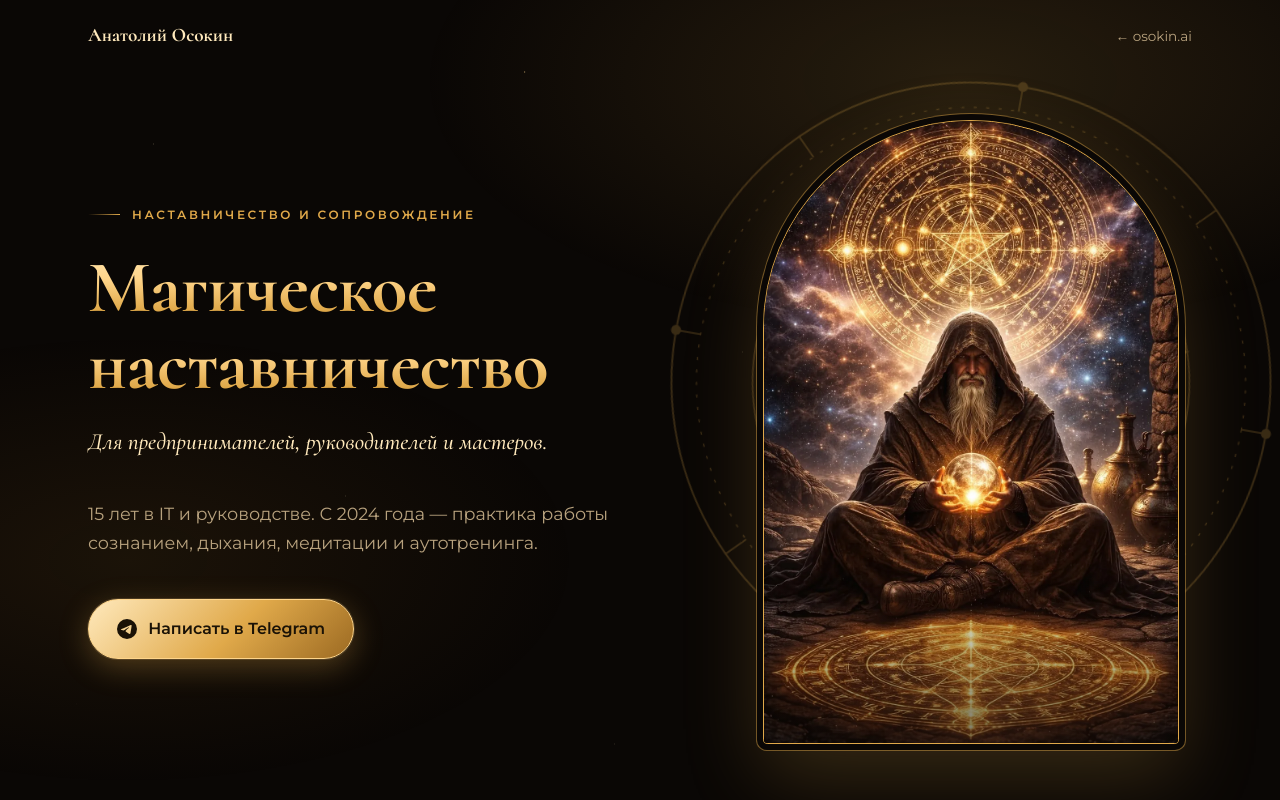
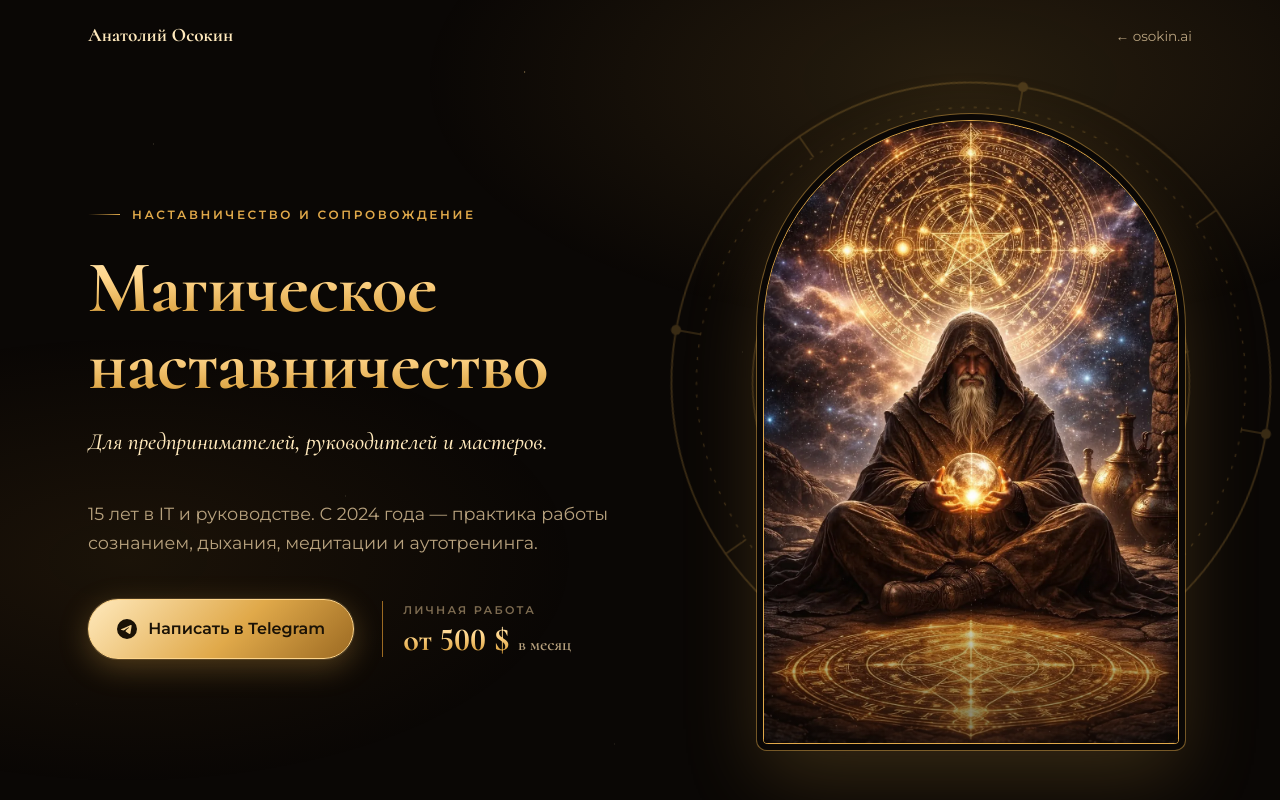
Before and after one commit to anatoly-os/test-landing, a plain HTML site: page magic/index.html in a window 1280 px wide. Shown: the top 800 px of the page. Drawn offline with Linux system fonts and the light colour scheme; no server answers.

Commit message:
/magic: price guide «Личная работа — от 500 $ в месяц» in hero and final CTA

```diff
--- a/magic/index.html
+++ b/magic/index.html
@@ -108,6 +108,11 @@
     .hero { padding: 1rem 0 4rem; overflow-x: clip; }
     .hero__grid { display: grid; gap: 2.5rem; align-items: center; }
     .hero__text { display: grid; gap: 1.5rem; justify-items: start; }
+    .hero__actions { display: flex; flex-wrap: wrap; align-items: center; gap: 1rem 1.75rem; }
+    .price { display: grid; gap: .15rem; padding-left: 1.25rem; border-left: 1px solid var(--gold-deep); }
+    .price__label { font-size: .7rem; font-weight: 600; letter-spacing: .2em; text-transform: uppercase; color: var(--dim); }
+    .price__value { font-family: var(--font-heading); font-weight: 700; font-size: 2rem; line-height: 1.1; white-space: nowrap; font-variant-numeric: lining-nums; }
+    .price__value small { font-size: 1.1rem; font-weight: 600; color: var(--muted); }
     .hero__for { color: var(--gold-pale); font-family: var(--font-heading); font-style: italic; font-size: 1.45rem; line-height: 1.3; margin: 0; }
     @media (min-width: 900px) {
       .hero { padding: 3rem 0 6rem; }
@@ -244,6 +249,8 @@
       display: grid; gap: 1.25rem; justify-items: center;
     }
     .cta p { margin: 0; color: var(--muted); max-width: 32rem; }
+    .cta .cta__price { font-family: var(--font-heading); font-size: 1.5rem; font-weight: 600; line-height: 1.3; color: var(--gold-pale); font-variant-numeric: lining-nums; }
+    .cta__price span { white-space: nowrap; }
     .cta__alt { font-size: .9rem; color: var(--dim); }
     .cta__alt a { color: var(--gold); text-decoration: none; }
     .cta__alt a:hover { color: var(--gold-bright); }
@@ -294,10 +301,16 @@
           <h1><span class="gold-text">Магическое наставничество</span></h1>
           <p class="hero__for">Для предпринимателей, руководителей и мастеров.</p>
           <p class="lead">15 лет в IT и руководстве. С 2024 года — практика работы сознанием, дыхания, медитации и аутотренинга.</p>
-          <a class="btn" href="https://t.me/osokin_ai?text=%D0%9F%D1%80%D0%B8%D0%B2%D0%B5%D1%82%21%20%D0%98%D0%BD%D1%82%D0%B5%D1%80%D0%B5%D1%81%D1%83%D0%B5%D1%82%20%D0%BC%D0%B0%D0%B3%D0%B8%D1%87%D0%B5%D1%81%D0%BA%D0%BE%D0%B5%20%D0%BD%D0%B0%D1%81%D1%82%D0%B0%D0%B2%D0%BD%D0%B8%D1%87%D0%B5%D1%81%D1%82%D0%B2%D0%BE" target="_blank" rel="noopener">
-            <svg xmlns="http://www.w3.org/2000/svg" width="20" height="20" viewBox="0 0 24 24" fill="currentColor" aria-hidden="true"><path d="M11.944 0A12 12 0 0 0 0 12a12 12 0 0 0 12 12 12 12 0 0 0 12-12A12 12 0 0 0 12 0a12 12 0 0 0-.056 0zm4.962 7.224c.1-.002.321.023.465.14a.506.506 0 0 1 .171.325c.016.093.036.306.02.472-.18 1.898-.962 6.502-1.36 8.627-.168.9-.499 1.201-.82 1.23-.696.065-1.225-.46-1.9-.902-1.056-.693-1.653-1.124-2.678-1.8-1.185-.78-.417-1.21.258-1.91.177-.184 3.247-2.977 3.307-3.23.007-.032.014-.15-.056-.212s-.174-.041-.249-.024c-.106.024-1.793 1.14-5.061 3.345-.48.33-.913.49-1.302.48-.428-.008-1.252-.241-1.865-.44-.752-.245-1.349-.374-1.297-.789.027-.216.325-.437.893-.663 3.498-1.524 5.83-2.529 6.998-3.014 3.332-1.386 4.025-1.627 4.476-1.635z"/></svg>
-            <span>Написать в Telegram</span>
-          </a>
+          <div class="hero__actions">
+            <a class="btn" href="https://t.me/osokin_ai?text=%D0%9F%D1%80%D0%B8%D0%B2%D0%B5%D1%82%21%20%D0%98%D0%BD%D1%82%D0%B5%D1%80%D0%B5%D1%81%D1%83%D0%B5%D1%82%20%D0%BC%D0%B0%D0%B3%D0%B8%D1%87%D0%B5%D1%81%D0%BA%D0%BE%D0%B5%20%D0%BD%D0%B0%D1%81%D1%82%D0%B0%D0%B2%D0%BD%D0%B8%D1%87%D0%B5%D1%81%D1%82%D0%B2%D0%BE" target="_blank" rel="noopener">
+              <svg xmlns="http://www.w3.org/2000/svg" width="20" height="20" viewBox="0 0 24 24" fill="currentColor" aria-hidden="true"><path d="M11.944 0A12 12 0 0 0 0 12a12 12 0 0 0 12 12 12 12 0 0 0 12-12A12 12 0 0 0 12 0a12 12 0 0 0-.056 0zm4.962 7.224c.1-.002.321.023.465.14a.506.506 0 0 1 .171.325c.016.093.036.306.02.472-.18 1.898-.962 6.502-1.36 8.627-.168.9-.499 1.201-.82 1.23-.696.065-1.225-.46-1.9-.902-1.056-.693-1.653-1.124-2.678-1.8-1.185-.78-.417-1.21.258-1.91.177-.184 3.247-2.977 3.307-3.23.007-.032.014-.15-.056-.212s-.174-.041-.249-.024c-.106.024-1.793 1.14-5.061 3.345-.48.33-.913.49-1.302.48-.428-.008-1.252-.241-1.865-.44-.752-.245-1.349-.374-1.297-.789.027-.216.325-.437.893-.663 3.498-1.524 5.83-2.529 6.998-3.014 3.332-1.386 4.025-1.627 4.476-1.635z"/></svg>
+              <span>Написать в Telegram</span>
+            </a>
+            <div class="price">
+              <span class="price__label">Личная работа</span>
+              <span class="price__value"><span class="gold-text">от&nbsp;500&nbsp;$</span> <small>в&nbsp;месяц</small></span>
+            </div>
+          </div>
         </div>
       </div>
     </section>
@@ -389,6 +402,7 @@
           <span class="eyebrow">Первый шаг</span>
           <h2><span class="gold-text">Напишите мне</span></h2>
           <p>Расскажите, с чем пришли, — отвечу лично и предложу формат работы.</p>
+          <p class="cta__price">Личная работа — <span><span class="gold-text">от&nbsp;500&nbsp;$</span> в&nbsp;месяц</span></p>
           <a class="btn" href="https://t.me/osokin_ai?text=%D0%9F%D1%80%D0%B8%D0%B2%D0%B5%D1%82%21%20%D0%98%D0%BD%D1%82%D0%B5%D1%80%D0%B5%D1%81%D1%83%D0%B5%D1%82%20%D0%BC%D0%B0%D0%B3%D0%B8%D1%87%D0%B5%D1%81%D0%BA%D0%BE%D0%B5%20%D0%BD%D0%B0%D1%81%D1%82%D0%B0%D0%B2%D0%BD%D0%B8%D1%87%D0%B5%D1%81%D1%82%D0%B2%D0%BE" target="_blank" rel="noopener">
             <span>Написать в Telegram</span>
           </a>
```
